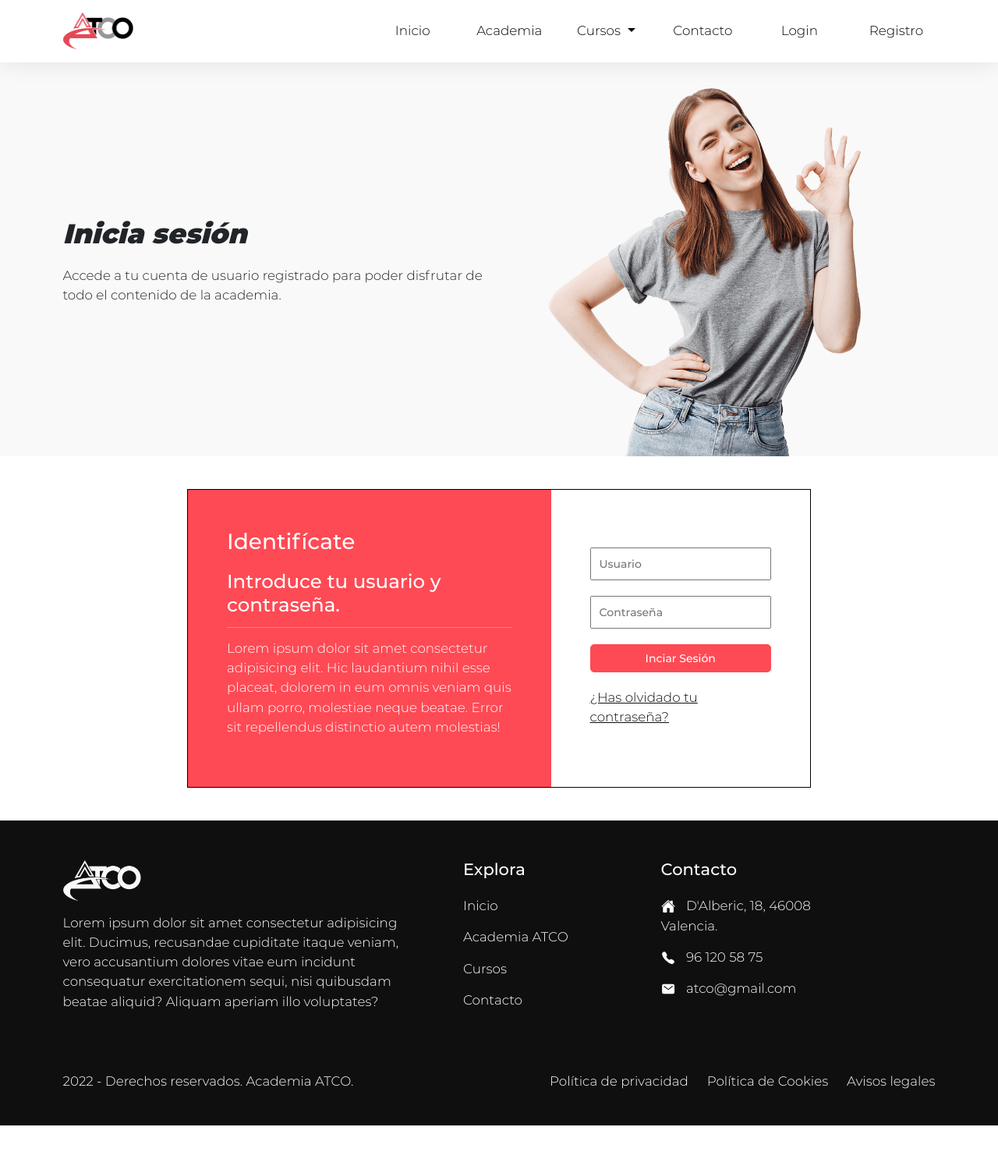
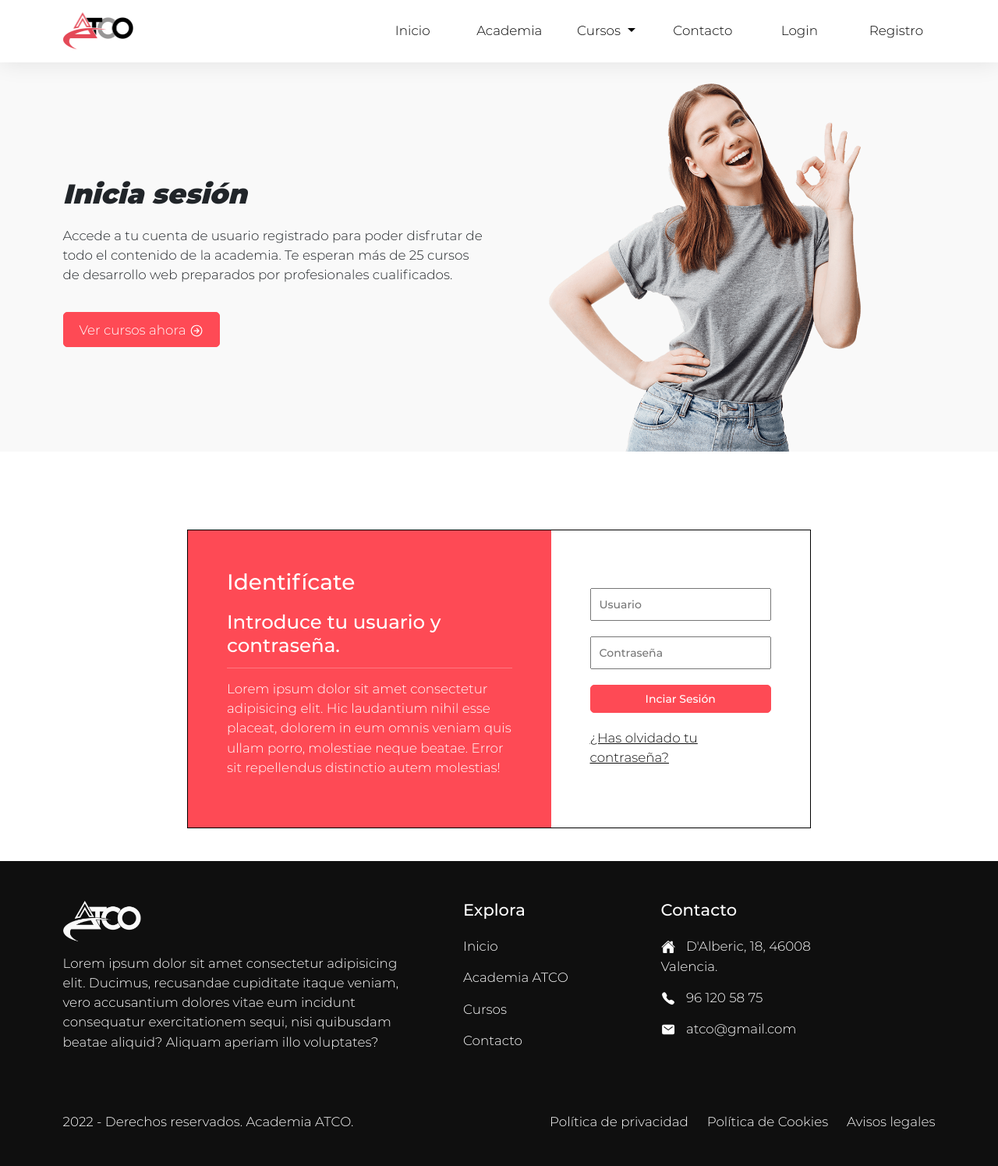
Before and after one commit to magallart/academia_tco, a PHP site: page /app/templates/iniciarSesion.php in a window 1280 px wide. Shown: the whole page at 78% size. Before the commit the page ends 1443 px from the top, so only its background shows below. Run offline with PHP 8.4, Linux system fonts and the light colour scheme.

Commit message:
Headers
Cambios en los headers

```diff
--- a/app/templates/academia.php
+++ b/app/templates/academia.php
@@ -5,7 +5,7 @@
     · Lo guardamos en el buffer y se carga en la variable $contenido para mostrarla en /templates/layout
 -->
 <header>
-    <div class="container col-xxl-8">
+    <div class="container col-xxl-8 pt-lg-5">
         <div class="row middle g-5">
             <div class="col-lg-6 col-md-6 col-sm-12 text-md-start text-sm-center ">
                 <h1 class="title-header">
--- a/app/templates/cursoJavascriptU.php
+++ b/app/templates/cursoJavascriptU.php
@@ -4,16 +4,15 @@
     · Contenido de la página del curso JavaScript para usuarios no registrados.
     · Lo guardamos en el buffer y se carga en la variable $contenido para mostrarla en /templates/layout
 -->
-
 <header>
     <div class="container col-xxl-8">
         <div class="row middle g-5">
             <div class="col-lg-6 col-md-6 col-sm-12 text-md-start text-sm-center">
                 <h1 class="title-header">
-                    Curso JavaScript
+                Curso JavaScript
                 </h1>
                 <p>
-                    Este curso completo de JavaScript empieza desde un nivel básico pasando por las principales características y funcionalidades de uno de los lenguajes más demandados hoy en día como es JavaScript. Al finalizar este curso tendrás los conocimientos necesarios para utilizar JavaScript a nivel profesional. ¿Empezamos?
+                Este curso completo de JavaScript empieza desde un nivel básico pasando por las principales características y funcionalidades de uno de los lenguajes más demandados hoy en día como es JavaScript. Al finalizar este curso tendrás los conocimientos necesarios para utilizar JavaScript a nivel profesional. ¿Empezamos?
                 </p>
             </div>
             <div class="col-lg-6 col-md-6 col-sm-12">
@@ -22,6 +21,7 @@
         </div>
     </div>
 </header>
+
 
 <section class="py-5">
     <div class="container curso-tabs">
--- a/app/templates/iniciarSesion.php
+++ b/app/templates/iniciarSesion.php
@@ -7,20 +7,22 @@
     · Se enviarán los valores para que se validen y se ejecute la query en la BBDD.
     · Si el usuario no existe, se le mostrará un mensaje de error debajo del formulario.
 -->
-
 <header>
-    <div class="container col-xxl-8">
+    <div class="container col-xxl-8 pt-lg-3">
         <div class="row middle g-5">
             <div class="col-lg-6 col-md-6 col-sm-12 text-md-start text-sm-center">
                 <h1 class="title-header">
-                    Inicia sesión
+                Inicia sesión
                 </h1>
                 <p>
-                    Accede a tu cuenta de usuario registrado para poder disfrutar de todo el contenido de la academia.
+                Accede a tu cuenta de usuario registrado para poder disfrutar de todo el contenido de la academia. Te esperan más de 25 cursos de desarrollo web preparados por profesionales cualificados.
                 </p>
+                <div class="text-md-start text-sm-center">
+                    <a class="boton" href="index.php?ctl=cursos">Ver cursos ahora <ion-icon name="arrow-forward-circle-outline"></ion-icon></a>
+                </div>
             </div>
             <div class="col-lg-6 col-md-6 col-sm-12">
-                <img src="../img/login-header.png" class="d-block mx-lg-auto img-fluid" alt="Chica sonriendo con un laptop en la mano" width="700" height="500" loading="lazy" />
+                <img src="../img/login-header.png" class="d-block mx-lg-auto img-fluid" alt="Hombre con laptop riendo" width="700" height="500" loading="lazy" />
             </div>
         </div>
     </div>
--- a/app/templates/inicio.php
+++ b/app/templates/inicio.php
@@ -4,9 +4,8 @@
     · Contenido de la página de inicio.
     · Lo guardamos en el buffer y se carga en la variable $contenido para mostrarla en /templates/layout
 -->
-
 <header>
-    <div class="container col-xxl-8">
+    <div class="container col-xxl-8 pt-lg-5">
         <div class="row middle g-5">
             <div class="col-lg-6 col-md-6 col-sm-12 text-md-start text-sm-center">
                 <h1 class="title-header">
--- a/web/css/iniciarSesion.css
+++ b/web/css/iniciarSesion.css
@@ -2,6 +2,7 @@
   border: 1px solid #000;
   max-width: 800px;
   margin: 0 auto;
+  margin-top: 100px;
 }
 
 .login-left, .login-right {
--- a/web/css/styles.css
+++ b/web/css/styles.css
@@ -52,20 +52,9 @@ ul {
 }
 
 header {
-  margin-top: 100px;
+  margin-top: 80px;
   background-color: var(--color3);
-}
-
-@media (min-width: 1900px) {
-  header {
-    height: 650px;
-  }
-}
-
-@media (max-width: 1899px) {
-  header {
-    height: calc(100% - 150px);
-  }
+  height: calc(100% - 150px);
 }
 
 @media (min-width: 768px) and (max-width: 991px) {
```
Also changed, not shown: app/templates/contacto.php (+6 -4 lines), app/templates/cursos.php (+7 -8 lines), app/templates/registro.php (+7 -4 lines), img/curso-javascript.png.
